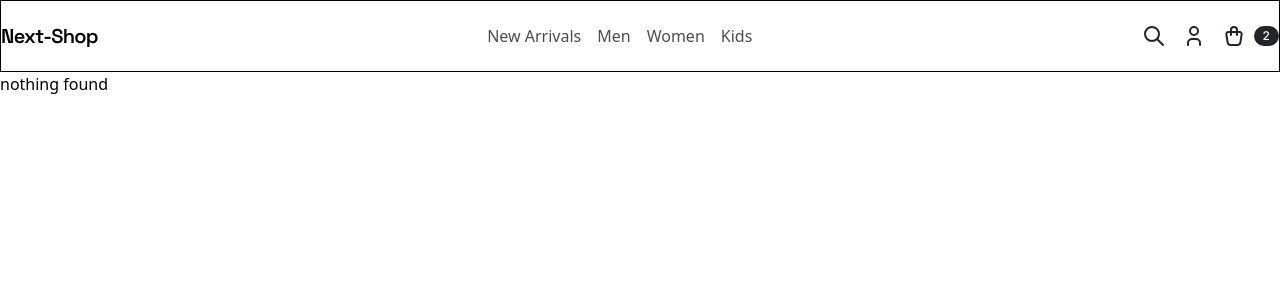
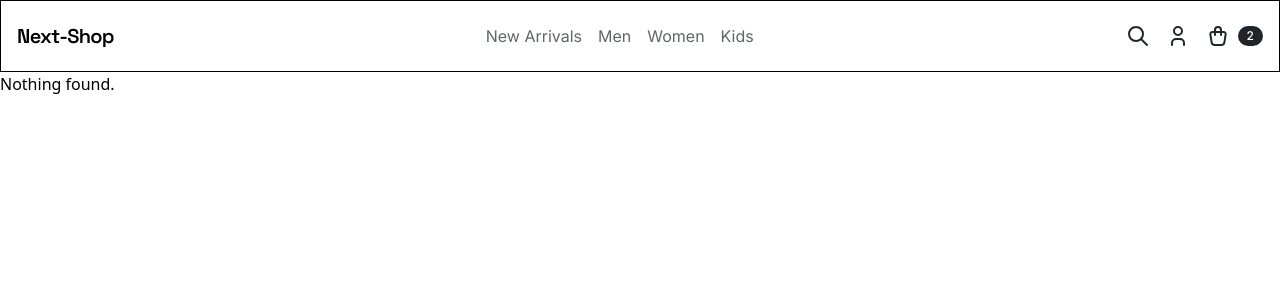
Before and after one commit to E1-XP/Next-shop, a Next.js app: page / in a window 1280 px wide. Shown: the top 300 px of the page. Built offline with nearby package versions, Linux system fonts and the light colour scheme; no server answers; the database is empty.

Commit message:
finish navbar

```diff
--- a/package.json
+++ b/package.json
@@ -20,6 +20,7 @@
     "postcss": "8.4.28",
     "react": "18.2.0",
     "react-dom": "18.2.0",
+    "tailwind-merge": "^1.14.0",
     "tailwindcss": "3.3.3",
     "typescript": "5.1.6"
   },
--- a/src/app/components/Hamburger.tsx
+++ b/src/app/components/Hamburger.tsx
@@ -1,7 +1,43 @@
 import * as React from "react";
+import { twMerge } from "tailwind-merge";
 
-const Hamburger = () => {
-  return <div>ok</div>;
+interface Props {
+  className?: string;
+  isOpen: boolean;
+  setIsOpen: (v: boolean) => void;
+}
+
+const Hamburger = ({ className, isOpen, setIsOpen }: Props) => {
+  return (
+    <button
+      aria-label="Toggle navigation menu"
+      aria-expanded={isOpen}
+      className={twMerge(
+        "h-12 w-14 p-4 flex flex-col items-center justify-center gap-1",
+        className
+      )}
+      onClick={() => setIsOpen(!isOpen)}
+    >
+      <span
+        aria-hidden="true"
+        className={`bg-darkGray h-[2px] w-full rounded block transition ${
+          isOpen ? "rotate-45 translate-y-[6px]" : ""
+        }`}
+      ></span>
+      <span
+        aria-hidden="true"
+        className={`bg-darkGray h-[2px] w-full rounded block transition ${
+          isOpen ? "opacity-0" : "opacity-100"
+        }`}
+      ></span>
+      <span
+        aria-hidden="true"
+        className={`bg-darkGray h-[2px] w-full rounded block transition ${
+          isOpen ? "-rotate-45 -translate-y-[6px]" : ""
+        }`}
+      ></span>
+    </button>
+  );
 };
 
 export default Hamburger;
--- a/src/app/components/Navbar.tsx
+++ b/src/app/components/Navbar.tsx
@@ -1,3 +1,5 @@
+"use client";
+
 import Link from "next/link";
 import * as React from "react";
 
@@ -33,19 +35,26 @@ const Navbar = () => {
     ],
   };
 
+  const [isMenuOpen, setIsMenuOpen] = React.useState(false);
+
   return (
     <nav className="h-[72px] border border-black flex items-center">
-      <div className="container mx-auto flex justify-between">
+      <div className="wrapper w-full mx-auto flex justify-between items-center">
         <Link href="/">
-          <h1 className="text-xl font-display font-semibold -tracking-[0.7px]">
+          <h1 className="text-xl font-display font-semibold -tracking-[0.7px] whitespace-nowrap">
             {data.logoText}
           </h1>
         </Link>
-        <ul className="flex gap-4">
+        <div
+          className={`bg-white max-sm:transition-opacity flex max-sm:gap-16 max-sm:pt-16 sm:justify-between w-full max-sm:flex-col max-sm:absolute max-sm:top-[72px] max-sm:left-0 max-sm:h-[calc(100%_-_72px)] ${
+            isMenuOpen ? "" : "max-sm:opacity-0 max-sm:pointer-events-none"
+          }`}
+        >
+          <ul className="flex gap-4 mx-auto w-fit">
             {data.mainMenuItems.map((item) => (
               <li
                 key={item.text}
-              className="flex items-center opacity-70 hover:opacity-100 transition"
+                className="link flex items-center opacity-70 hover:opacity-100 transition"
               >
                 <Link href={item.url} className="">
                   {item.text}
@@ -53,14 +62,17 @@ const Navbar = () => {
               </li>
             ))}
           </ul>
-        <ul className="flex gap-4">
+          <ul className="flex gap-8 sm:gap-4 max-sm:justify-center w-fit max-sm:mx-auto">
             {data.actionsMenuItems.map((item, i, arr) => (
               <li
                 key={item.name}
                 className="flex items-center cursor-pointer group"
               >
+                <span className="sr-only group-hover:opacity-60 transition">
+                  {item.name}
+                </span>
                 <item.icon className="stroke-darkGray group-hover:opacity-60 transition" />
-              {i === arr.length - 1 && (
+                {i === arr.length - 1 && cartItemsCount && (
                   <span className="bg-darkGray text-white text-xs font-body font-medium px-[9px] py-0.5 rounded-full ml-2 group-hover:opacity-70 transition">
                     {cartItemsCount}
                   </span>
@@ -69,6 +81,12 @@ const Navbar = () => {
             ))}
           </ul>
         </div>
+        <Hamburger
+          className="sm:hidden"
+          isOpen={isMenuOpen}
+          setIsOpen={setIsMenuOpen}
+        />
+      </div>
     </nav>
   );
 };
--- a/src/app/globals.css
+++ b/src/app/globals.css
@@ -4,5 +4,12 @@
 
 @layer components {
   @layer base {
+    .wrapper {
+      @apply max-w-[1432px] px-4;
+    }
+
+    .link {
+      @apply font-body text-base text-darkGray;
+    }
   }
 }
--- a/src/app/page.tsx
+++ b/src/app/page.tsx
@@ -2,8 +2,8 @@ import prisma from "./../../prisma/client";
 import { Product } from "@prisma/client";
 
 export default async function Home() {
-  const products = (await prisma.product.findMany()) || [];
-  const item = (products.length && products[0].name) || "nothing found";
+  const products: Product[] = []; //(await prisma.product.findMany()) || [];
+  const item = (products.length && products[0].name) || "Nothing found.";
 
   return <main className="">{item}</main>;
 }
```
Also changed, not shown: 1 other file (tests, documents, lock files or other folders). Lines whose indentation alone changed are shown as unchanged.
